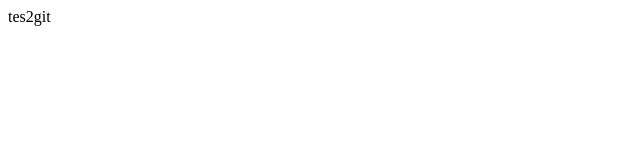
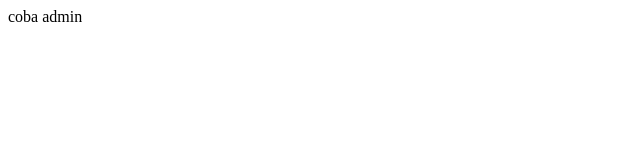
Before and after one commit to hendriramadhan/HTML_basic_genbox, a plain HTML site: page index.html in a window 1280 px wide. Shown: the full height of the page, 0-640 px from the left. Drawn offline with Linux system fonts and the light colour scheme.

Commit message:
coba admin

```diff
--- a/index.html
+++ b/index.html
@@ -4,6 +4,6 @@
     <title>Document</title>
 </head>
 <body>
-    tes2git
+    coba admin
 </body>
 </html>
```
